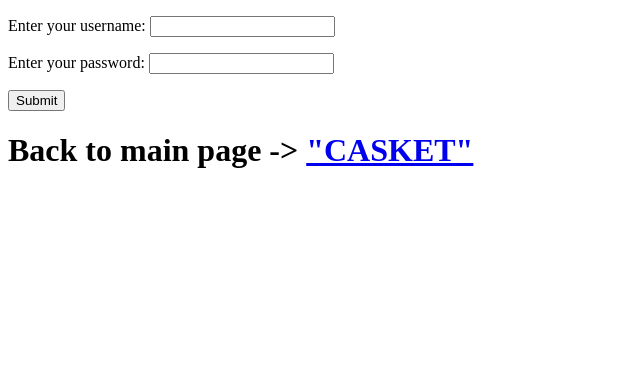
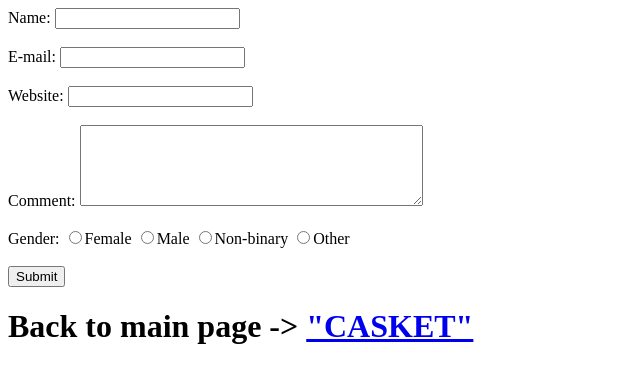
Before and after one commit to Ash-Dream/Casket, a PHP site: page /login_page.php in a window 1280 px wide. Shown: the top 383 px of the page, without its empty margins (0-640 px from the left). Run offline with PHP 8.4, Linux system fonts and the light colour scheme.

```diff
--- a/engine.php
+++ /dev/null
@@ -1,3 +0,0 @@
-<?php
-
-?>
--- a/login_page.php
+++ b/login_page.php
@@ -12,19 +12,29 @@
 
     <body>
 
-    <form method="get" action="engine.php" id="authorisation" onsubmit="return username_password_check();">
-        <div>
-            <p id="username">Enter your username:
-                <input type="username" name="password" id="password">
-            </p>
-            <p id="password">Enter your password:
-                <input type="password" name="password" id="password">
-            </p>
-            <input type="submit">
-        </div>
-    </form>
+        <form method="post" action="login_engine.php">
+            Name: <input type="text" name="name" value="">
+            <br><br>
 
-    <h1> Back to main page -> <a href="main_page.html">"CASKET"</a></h1>
+            E-mail: <input type="text" name="email" value="">
+            <br><br>
+
+            Website: <input type="text" name="website" value="">
+            <br><br>
+
+            Comment: <textarea name="comment" rows="5" cols="40"></textarea>
+            <br><br>
+
+            Gender:
+            <input type="radio" name="gender" <?php if (isset($gender) && $gender=="female") echo "checked";?> value="female">Female
+            <input type="radio" name="gender" <?php if (isset($gender) && $gender=="male") echo "checked";?> value="male">Male
+            <input type="radio" name="gender" <?php if (isset($gender) && $gender=="non_binary") echo "checked";?> value="non_binary">Non-binary
+            <input type="radio" name="gender" <?php if (isset($gender) && $gender=="other") echo "checked";?> value="other">Other
+            <br><br>
+            <input type="submit" name="submit" value="Submit">
+        </form>
+
+        <h1> Back to main page -> <a href="main_page.html">"CASKET"</a></h1>
 
     </body>
 
```
Also changed, not shown: login_engine.php (added, +48 -0 lines), main_page.php (renamed from main_page.html, +22 -0 lines).
